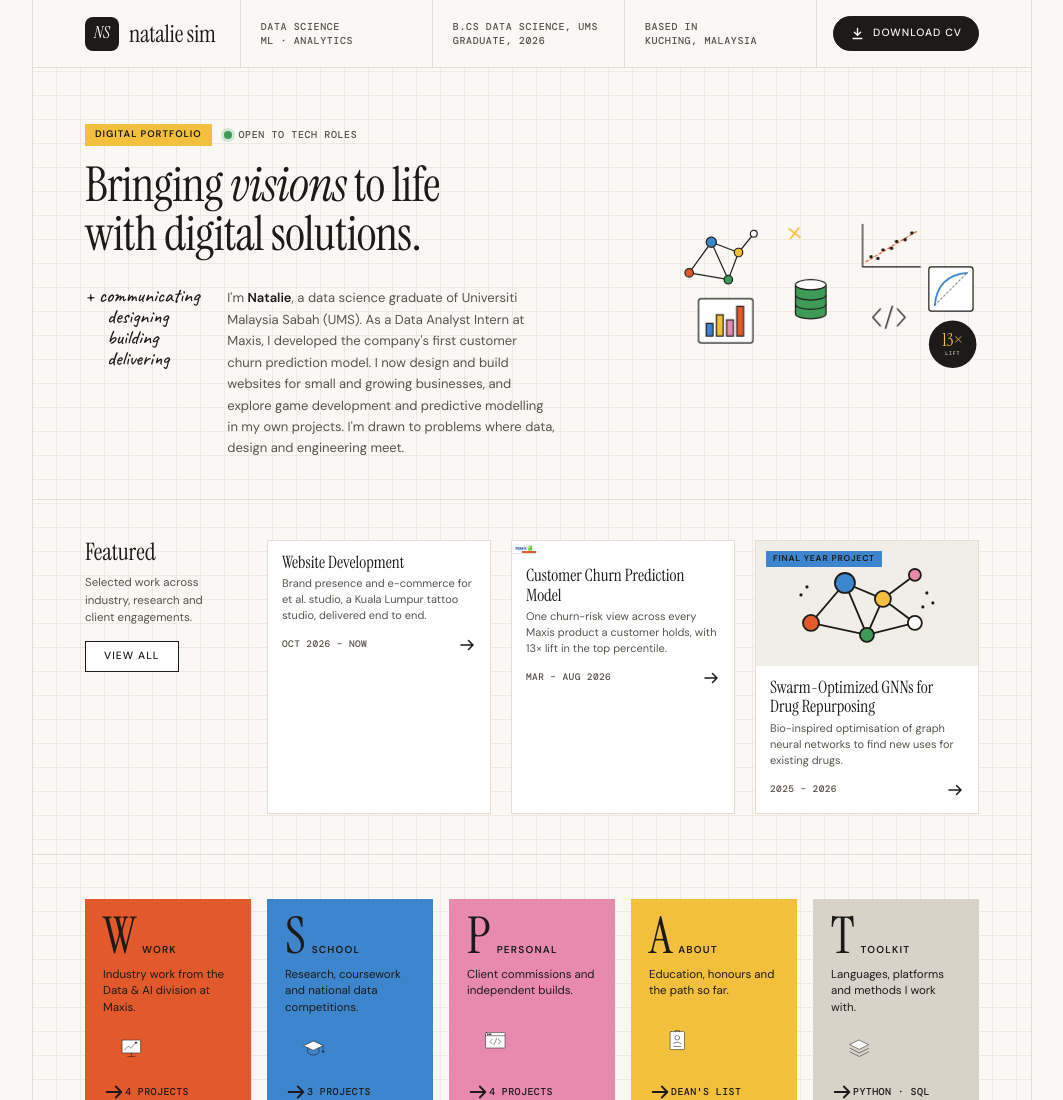
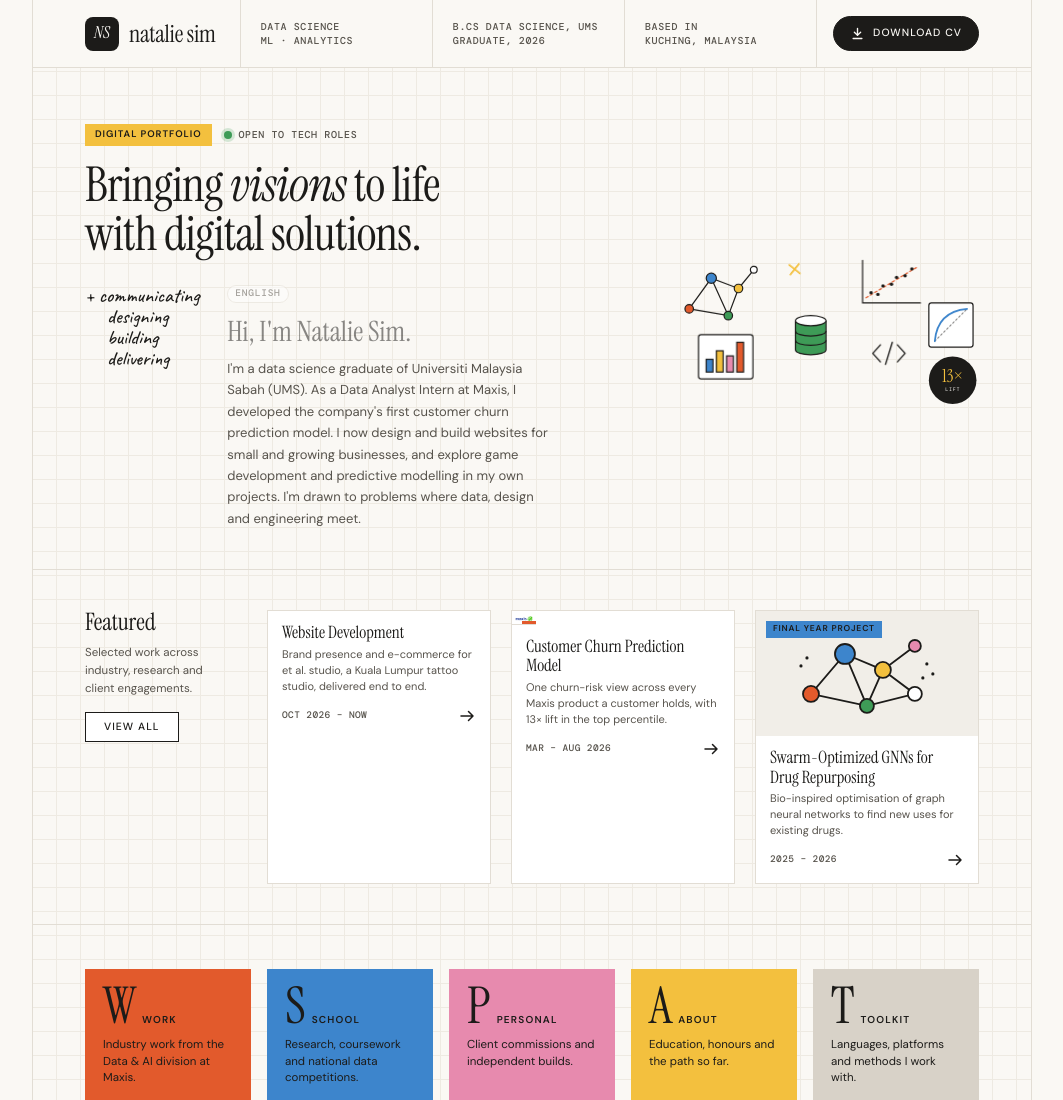
Before and after one commit to natliesim/digitalportfolio, a plain HTML site: page index.html in a window 1280 px wide. Shown: the top 1100 px of the page, without its empty margins (108-1171 px from the left). Drawn offline with nearby package versions, Linux system fonts and the light colour scheme.

Commit message:
Add rotating multilingual greeting to the hero
Co-Authored-By: Claude Opus 5.5 <noreply@anthropic.com>
Claude-Session: https://claude.ai/code/session_01NZztSUk32msTSG5pYbqZHi

```diff
--- a/index.html
+++ b/index.html
@@ -119,7 +119,13 @@ h1 {
 }
 h1 em { font-style: italic; font-weight: 400; }
 .hello { display: flex; gap: 28px; align-items: flex-start; margin-top: 26px; }
-.hello .intro { flex: 1; min-width: 0; }
+.hello .hello-text { flex: 1; min-width: 0; display: grid; gap: 10px; }
+.greet { margin: 0; display: grid; justify-items: start; gap: 8px; font: 400 clamp(22px, 2.6vw, 28px)/1.15 var(--display); color: var(--ink); }
+.greet-text { display: block; height: 1.25em; line-height: 1.25em; white-space: nowrap; transition: opacity .35s ease, transform .35s ease; }
+.greet-text.out { opacity: 0; transform: translateY(6px); }
+.greet-text:lang(zh) { font-family: "Noto Serif SC", "Songti SC", "STSong", serif; font-size: .9em; height: 1.39em; line-height: 1.39em; }
+.greet-text:lang(ko) { font-family: "Noto Serif KR", "AppleMyungjo", "Batang", serif; font-size: .9em; height: 1.39em; line-height: 1.39em; }
+.greet-lang { font: 500 9.5px/1 var(--mono); letter-spacing: .08em; text-transform: uppercase; color: var(--ink-soft); border: 1px solid var(--rule); border-radius: 999px; padding: 3px 7px; background: var(--card); transition: opacity .35s ease; }
 @media (max-width: 520px) { .hello { flex-direction: column; gap: 12px; } }
 .hand { font: 500 20px/1.05 var(--hand); color: var(--ink); white-space: nowrap; }
 .hand span { display: block; padding-left: 22px; }
@@ -420,7 +426,13 @@ h1 em { font-style: italic; font-weight: 400; }
       <h1>Bringing <em>visions</em> to life with digital solutions.</h1>
       <div class="hello">
         <div class="hand" aria-hidden="true"><span>communicating</span><span>designing</span><span>building</span><span>delivering</span></div>
-        <p class="intro">I'm <b>Natalie</b>, a data science graduate of Universiti Malaysia Sabah (UMS). As a Data Analyst Intern at Maxis, I developed the company's first customer churn prediction model. I now design and build websites for small and growing businesses, and explore game development and predictive modelling in my own projects. I'm drawn to problems where data, design and engineering meet.</p>
+        <div class="hello-text">
+          <p class="greet" aria-label="Hi, I'm Natalie Sim.">
+            <span class="greet-lang" id="greetLang" aria-hidden="true">English</span>
+            <span class="greet-text" id="greet" aria-hidden="true" lang="en">Hi, I'm Natalie Sim.</span>
+          </p>
+          <p class="intro">I'm a data science graduate of Universiti Malaysia Sabah (UMS). As a Data Analyst Intern at Maxis, I developed the company's first customer churn prediction model. I now design and build websites for small and growing businesses, and explore game development and predictive modelling in my own projects. I'm drawn to problems where data, design and engineering meet.</p>
+        </div>
       </div>
     </div>
 
@@ -1060,6 +1072,26 @@ document.addEventListener("keydown", e => { if (e.key === "Escape" && !panel.hid
 window.addEventListener("hashchange", () => { const k = location.hash.slice(1); if (META[k]) openPanel(k); });
 if (META[location.hash.slice(1)]) openPanel(location.hash.slice(1));
 
+// Greeting that cycles through the languages Natalie speaks, every 5 seconds.
+(() => {
+  const greetings = [
+    { lang: "en", label: "English", text: "Hi, I'm Natalie Sim." },
+    { lang: "zh", label: "中文", text: "你好，我是 Natalie Sim。" },
+    { lang: "ms", label: "Bahasa Melayu", text: "Hai, saya Natalie Sim." },
+    { lang: "ko", label: "한국어", text: "안녕하세요, 나탈리 심입니다." },
+  ];
+  const el = document.getElementById("greet"), tag = document.getElementById("greetLang");
+  const still = window.matchMedia("(prefers-reduced-motion: reduce)").matches;
+  let i = 0;
+  const show = g => { el.textContent = g.text; el.lang = g.lang; tag.textContent = g.label; };
+  setInterval(() => {
+    i = (i + 1) % greetings.length;
+    if (still) return show(greetings[i]);
+    el.classList.add("out"); tag.style.opacity = 0;
+    setTimeout(() => { show(greetings[i]); el.classList.remove("out"); tag.style.opacity = 1; }, 350);
+  }, 5000);
+})();
+
 document.getElementById("copyMail").addEventListener("click", e => {
   const btn = e.currentTarget, text = "nataliessim@gmail.com";
   const done = () => { btn.textContent = "Copied"; setTimeout(() => (btn.textContent = text), 1400); };
```
